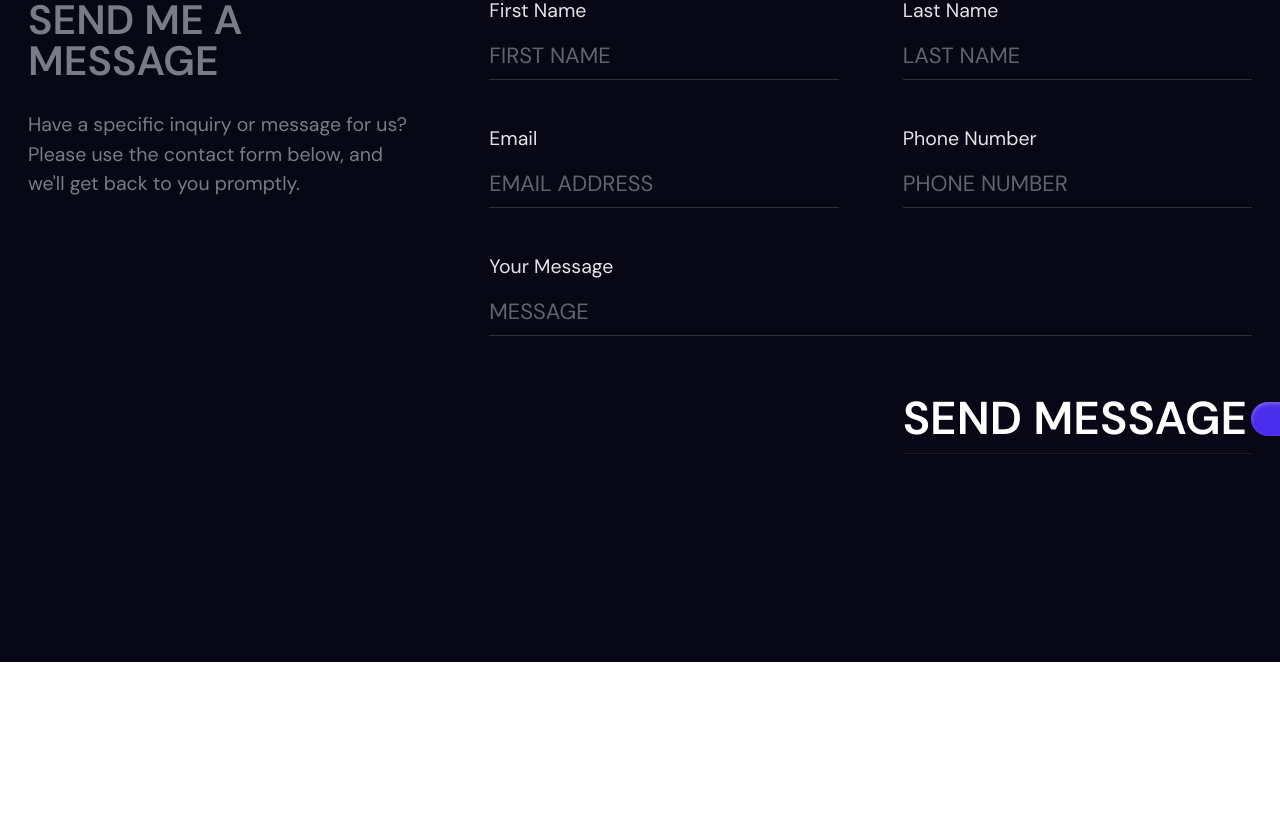
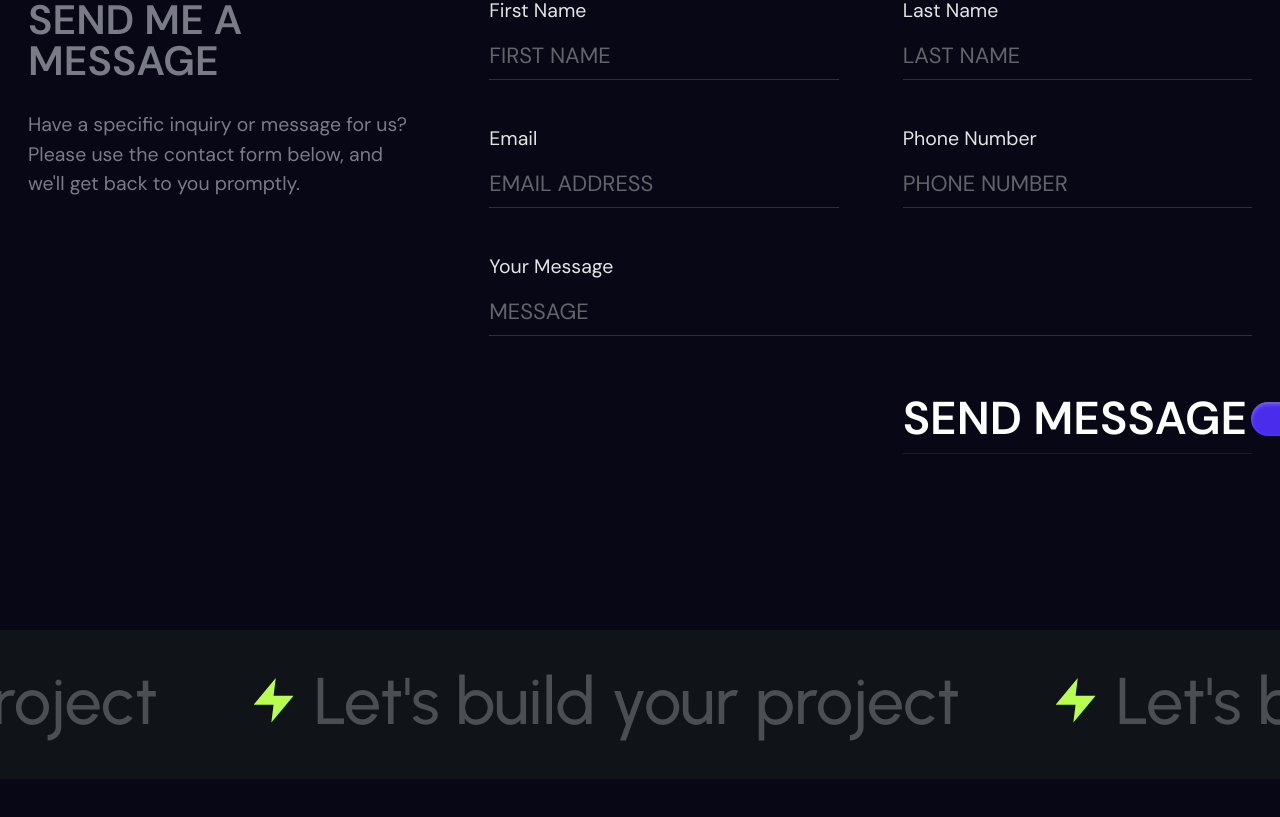
Before and after one commit to ajmal-j/uievr, a React (Vite) app: page / in a window 1280 px wide. Shown: the part 9409-10226 px from the top of the page. Before the commit the page ends 10071 px from the top, so only its background shows below. Built offline with nearby package versions, Linux system fonts and the light colour scheme.

Commit message:
feat : infinite moving card.

```diff
--- /dev/null
+++ b/src/components/pages/home/infinite-horizontal-moving-cards.tsx
@@ -0,0 +1,66 @@
+import { motion } from "framer-motion";
+
+export default function InfiniteHorizontalMovingCards() {
+  return (
+    <div className='relative overflow-hidden whitespace-nowrap bg-[#101419] pt-12 pb-14 flex items-center justify-start gap-24'>
+      <motion.div
+        className='flex items-center gap-24 text-gray-400 text-3xl font-medium'
+        animate={{
+          x: ["0%", "-100%"],
+          transition: {
+            x: {
+              repeat: Infinity,
+              repeatType: "loop",
+              duration: 100,
+              ease: "linear",
+            },
+          },
+        }}
+      >
+        {[...Array(10)].map((_, index) => (
+          <div key={index} className='flex items-center gap-5'>
+            <div className='w-[40px]'>
+              <img
+                src='/pages/home/elements/flash-secondary.svg'
+                className='object-contain'
+                alt=''
+              />
+            </div>
+            <span className='text-white/25 font-urbanist text-[66px] font-medium inline-block'>
+              Let's build your project
+            </span>
+          </div>
+        ))}
+      </motion.div>
+      <motion.div
+        className='flex items-center gap-24 text-gray-400 text-3xl font-medium'
+        animate={{
+          x: ["0%", "-100%"],
+          transition: {
+            x: {
+              repeat: Infinity,
+              repeatType: "loop",
+              duration: 100,
+              ease: "linear",
+            },
+          },
+        }}
+      >
+        {[...Array(10)].map((_, index) => (
+          <div key={index} className='flex items-center gap-5'>
+            <div className='w-[40px]'>
+              <img
+                src='/pages/home/elements/flash-secondary.svg'
+                className='object-contain'
+                alt=''
+              />
+            </div>
+            <span className='text-white/25 font-urbanist text-[66px] font-medium inline-block'>
+              Let's build your project
+            </span>
+          </div>
+        ))}
+      </motion.div>
+    </div>
+  );
+}
--- a/src/pages/home.tsx
+++ b/src/pages/home.tsx
@@ -2,6 +2,7 @@ import ClientTestimonials from "@/components/pages/home/client-testimonials";
 import Contact from "@/components/pages/home/contact";
 import EvrExplanation from "@/components/pages/home/evr-explanation";
 import Hero from "@/components/pages/home/hero";
+import InfiniteHorizontalMovingCards from "@/components/pages/home/infinite-horizontal-moving-cards";
 import LetsWorkGradientText from "@/components/pages/home/lets-work-gradient-text";
 import OurClients from "@/components/pages/home/our-clients";
 import OurServices from "@/components/pages/home/our-services";
@@ -22,6 +23,7 @@ export default function Home() {
       <ClientTestimonials />
       <LetsWorkGradientText />
       <Contact />
+      <InfiniteHorizontalMovingCards />
     </div>
   );
 }
```
Also changed, not shown: public/pages/home/elements/flash-secondary.svg (added).
